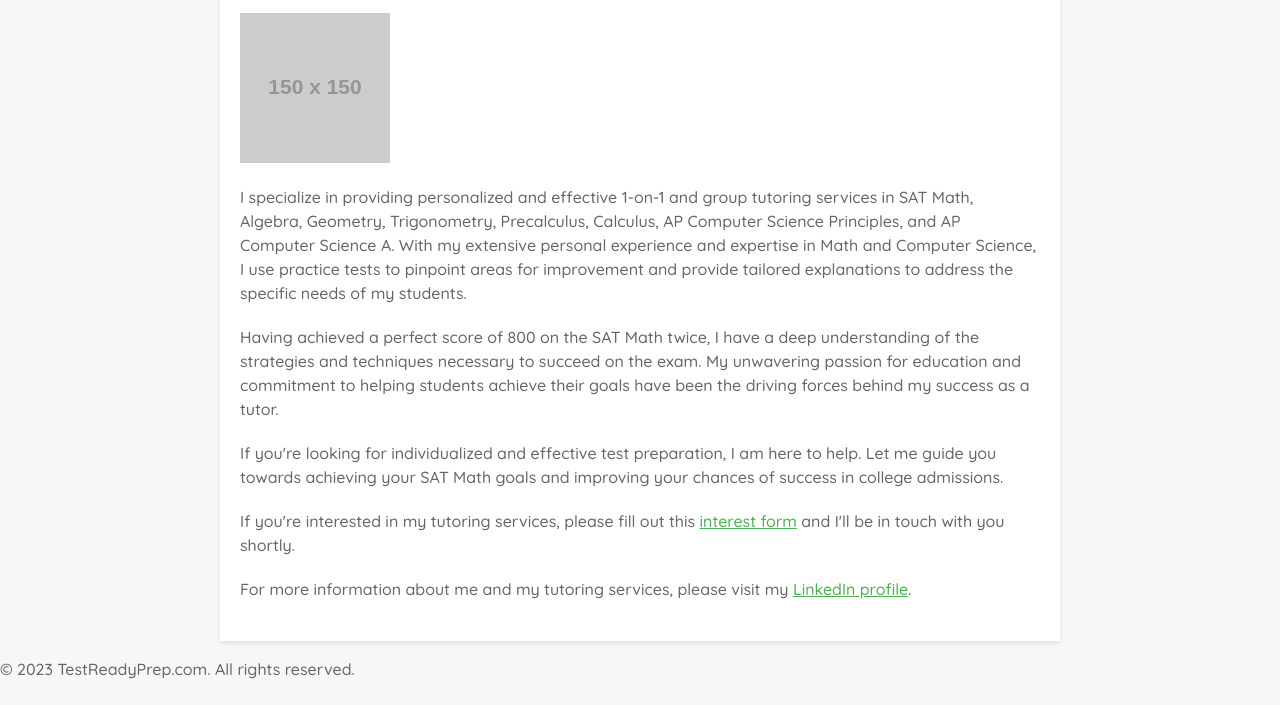
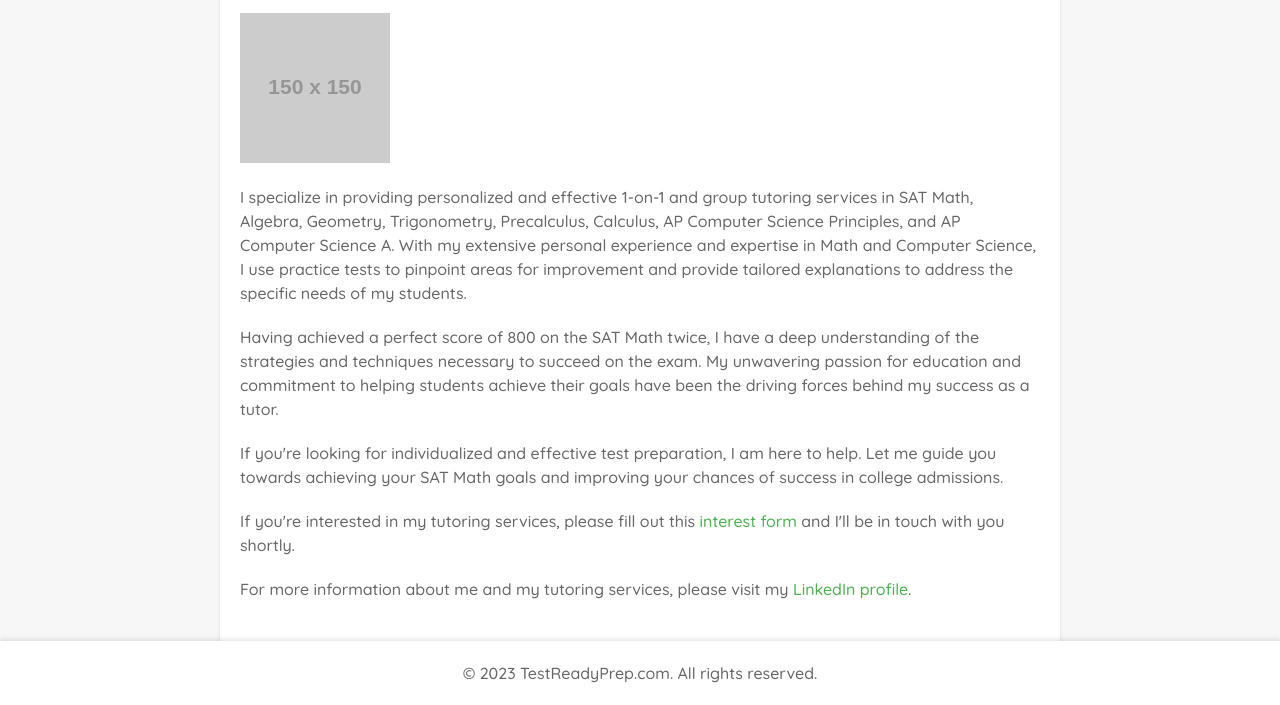
Before and after one commit to lilia26/lilia.github.io, a plain HTML site: page index.html in a window 1280 px wide. Shown: the part 353-1058 px from the top of the page. Drawn offline with Linux system fonts and the light colour scheme; placeholder pictures from the web are drawn by us.

Commit message:
Update style.css

```diff
--- a/style.css
+++ b/style.css
@@ -41,4 +41,17 @@ p {
 }
 a {
 	color: #4caf50;
-	text
+	text-decoration: none;
+}
+a:hover {
+	text-decoration: underline;
+}
+footer {
+	background-color: #ffffff;
+	box-shadow: 0px -2px 4px rgba(0, 0, 0, 0.1);
+	padding: 20px;
+	text-align: center;
+}
+footer p {
+	margin: 0;
+}
```
